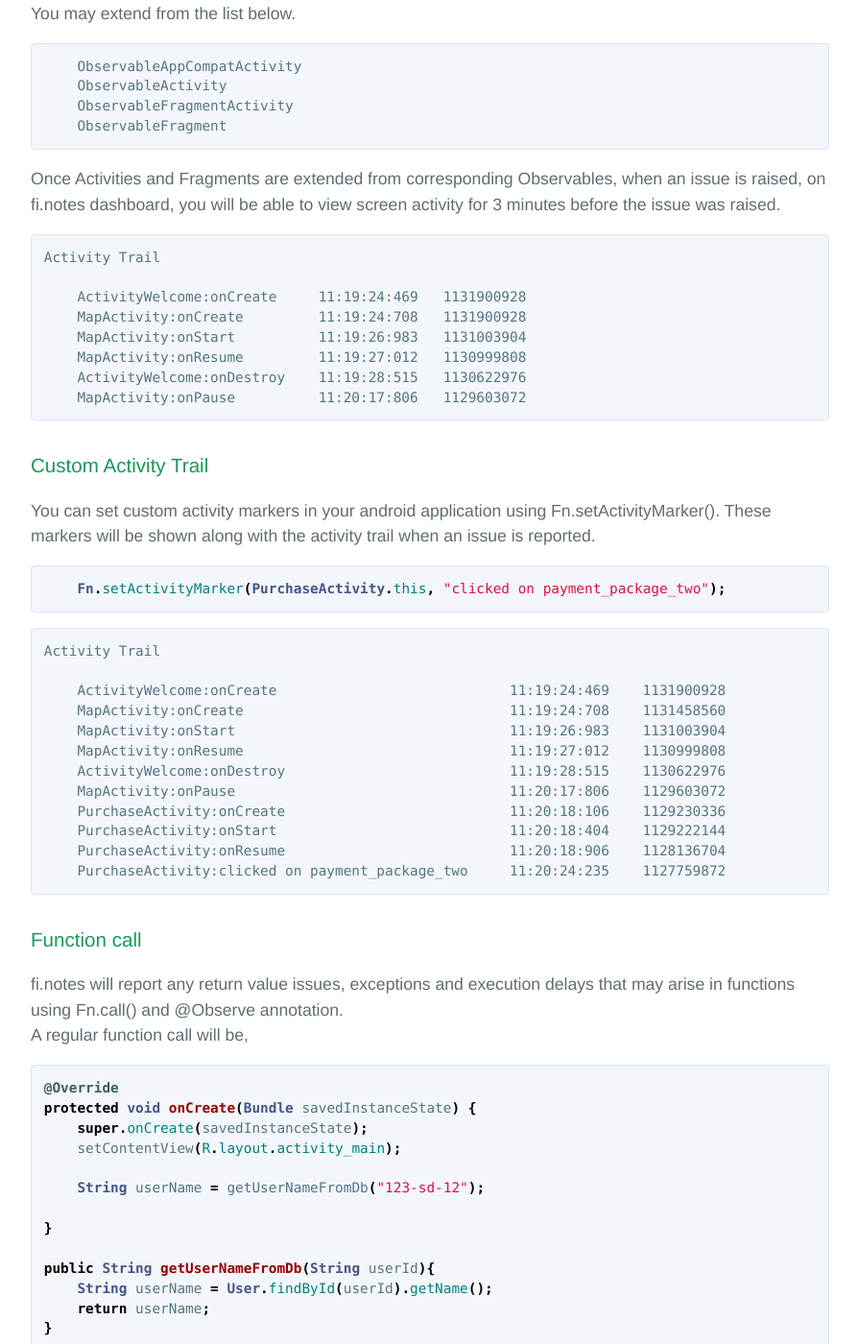
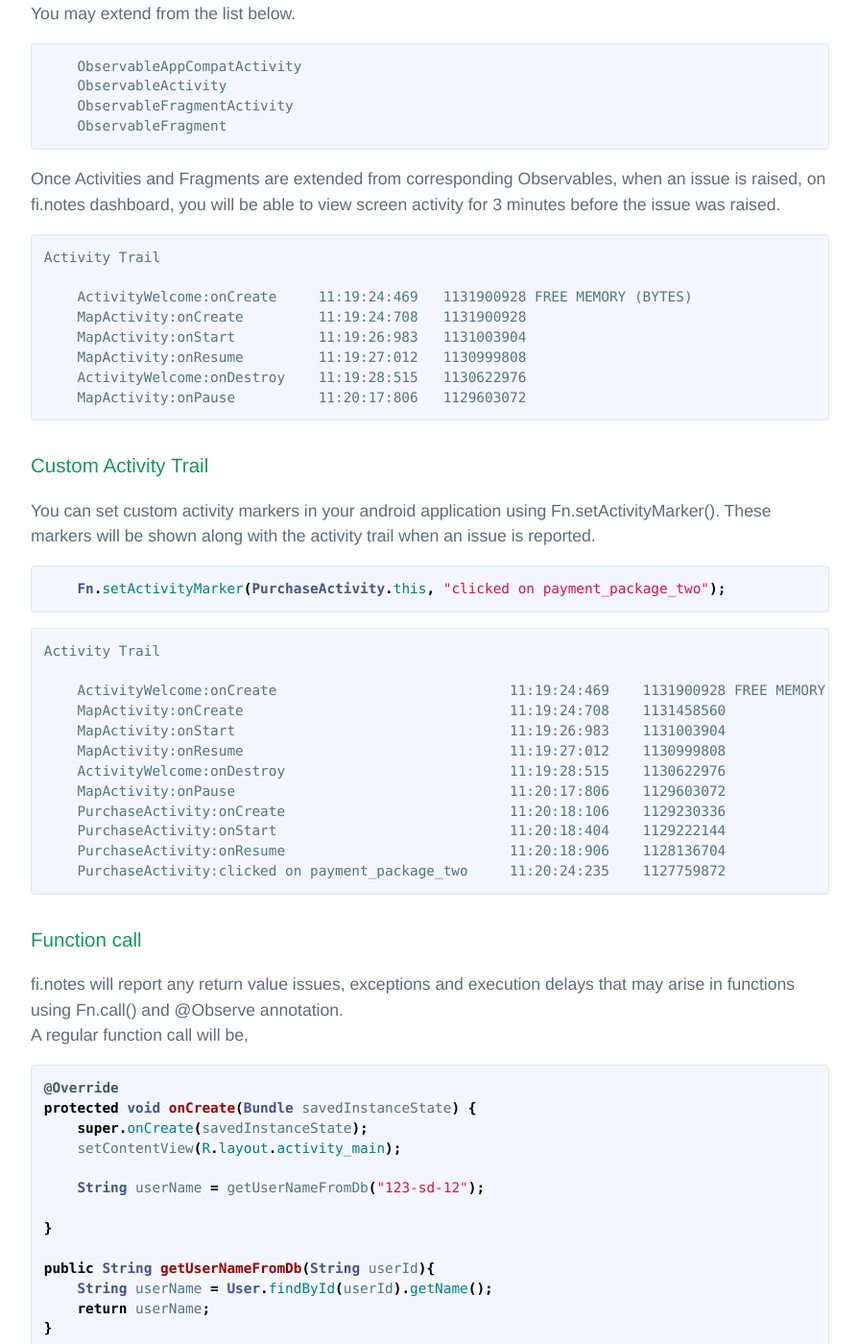
Before and after one commit to finotes/finotes.github.io, a Jekyll site: the page built from _posts/2018-02-02-java-docs.md, in a window 1280 px wide and 1400 px high, scrolled down 4752 px. Shown: the whole window at 96% size, without its empty margins (192-1087 px from the left). Built offline with Jekyll 4.4.1, drawn with Linux system fonts in a browser that asks for light colours; some web fonts are replaced.

Commit message:
Update 2018-02-02-java-docs.md

````diff
--- a/_posts/2018-02-02-java-docs.md
+++ b/_posts/2018-02-02-java-docs.md
@@ -195,7 +195,7 @@ Once Activities and Fragments are extended from corresponding Observables, when
 ```
 Activity Trail
 
-    ActivityWelcome:onCreate     11:19:24:469	1131900928
+    ActivityWelcome:onCreate     11:19:24:469	1131900928 FREE MEMORY (BYTES)
     MapActivity:onCreate         11:19:24:708	1131900928
     MapActivity:onStart          11:19:26:983	1131003904
     MapActivity:onResume         11:19:27:012	1130999808
@@ -212,7 +212,7 @@ You can set custom activity markers in your android application using Fn.setActi
 ```
 Activity Trail
 
-    ActivityWelcome:onCreate                            11:19:24:469	1131900928
+    ActivityWelcome:onCreate                            11:19:24:469	1131900928 FREE MEMORY (BYTES)
     MapActivity:onCreate                                11:19:24:708	1131458560
     MapActivity:onStart                                 11:19:26:983	1131003904
     MapActivity:onResume                                11:19:27:012	1130999808
````
